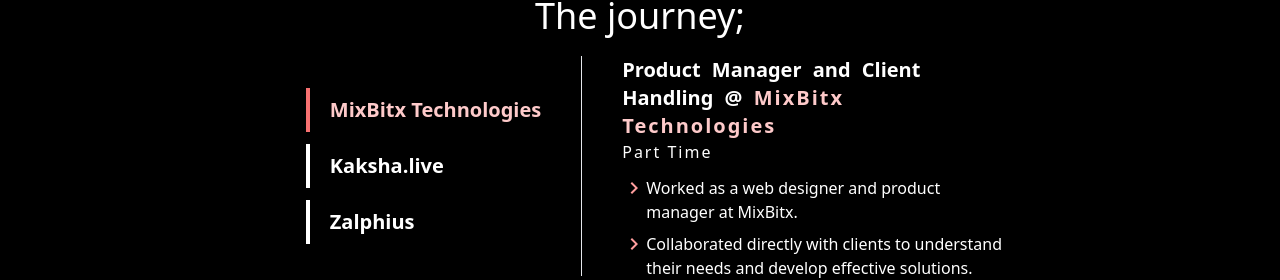
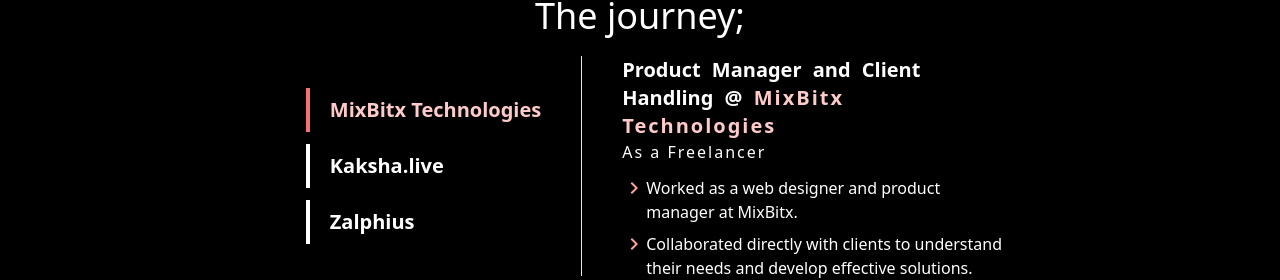
Before and after one commit to shirazhashmi/shirazhashmi.github.io, a React (Create React App) app: page / in a window 1280 px wide. Shown: the part 815-1095 px from the top of the page. Built offline with nearby package versions, Linux system fonts and the light colour scheme.

Commit message:
Typo cleared

```diff
--- a/src/components/experience.js
+++ b/src/components/experience.js
@@ -7,7 +7,7 @@
             data:
                 {
                     header: 'Product Manager and Client Handling',
-                    subHeader: 'Part Time',
+                    subHeader: 'As a Freelancer',
                     li:'Worked as a web designer and product manager at MixBitx. <br>Collaborated directly with clients to understand their needs and develop effective solutions. <br> Utilized a variety of design and development tools, including Figma, Wix, HTML, CSS, and JavaScript. <br> Managed the product development process from concept to launch, ensuring that projects were delivered on time and to the clients satisfaction. <br> Demonstrated strong communication, collaboration, and problem-solving skills.<br> Contributed to the success of the company by delivering high-quality web designs and product management services.'
                     // text: 'working as a full-stack and  UI UX desingner. mainly working on websocket, payment gateway and prototyping Ui components on figma',
                 }
```
